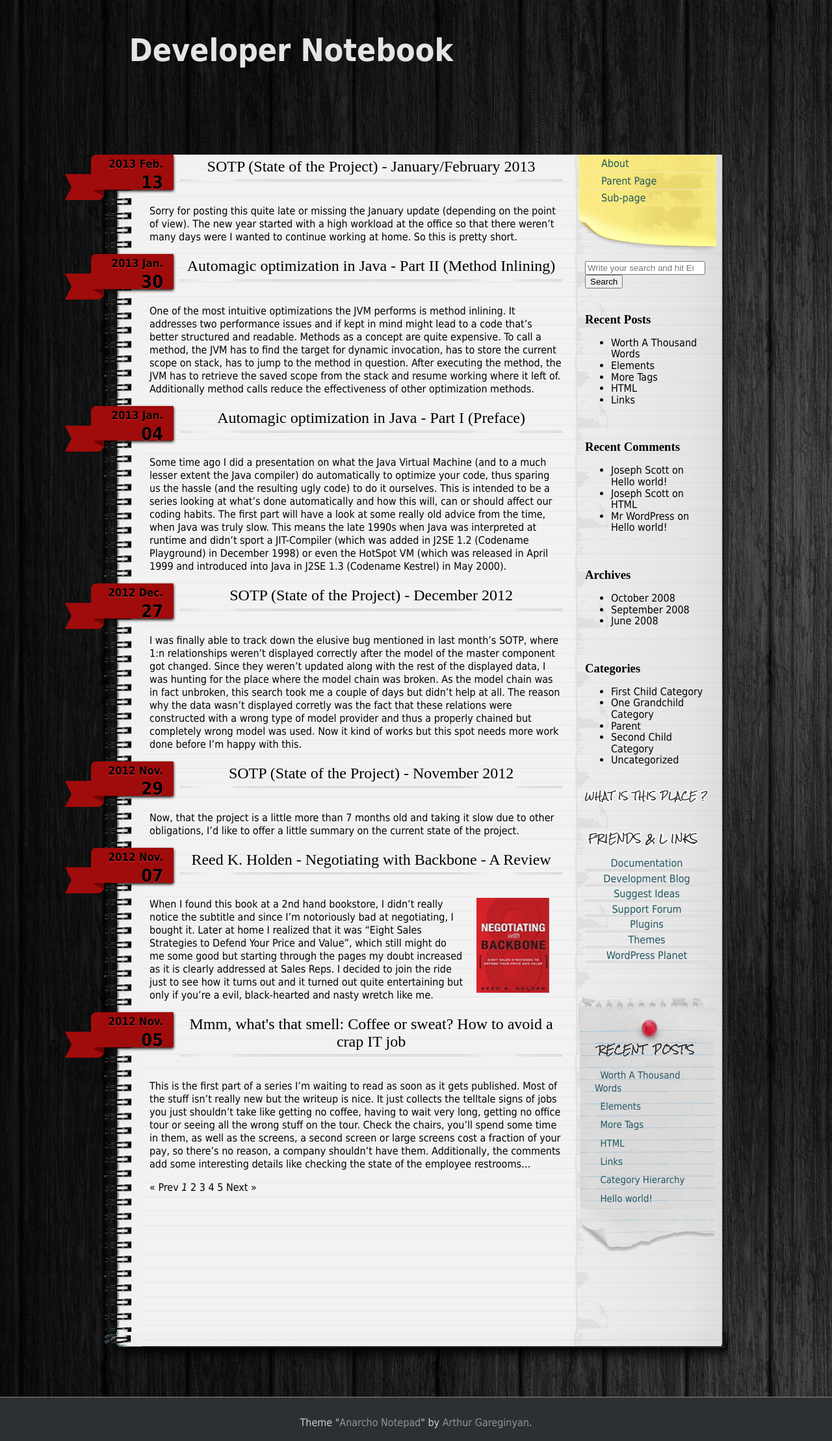
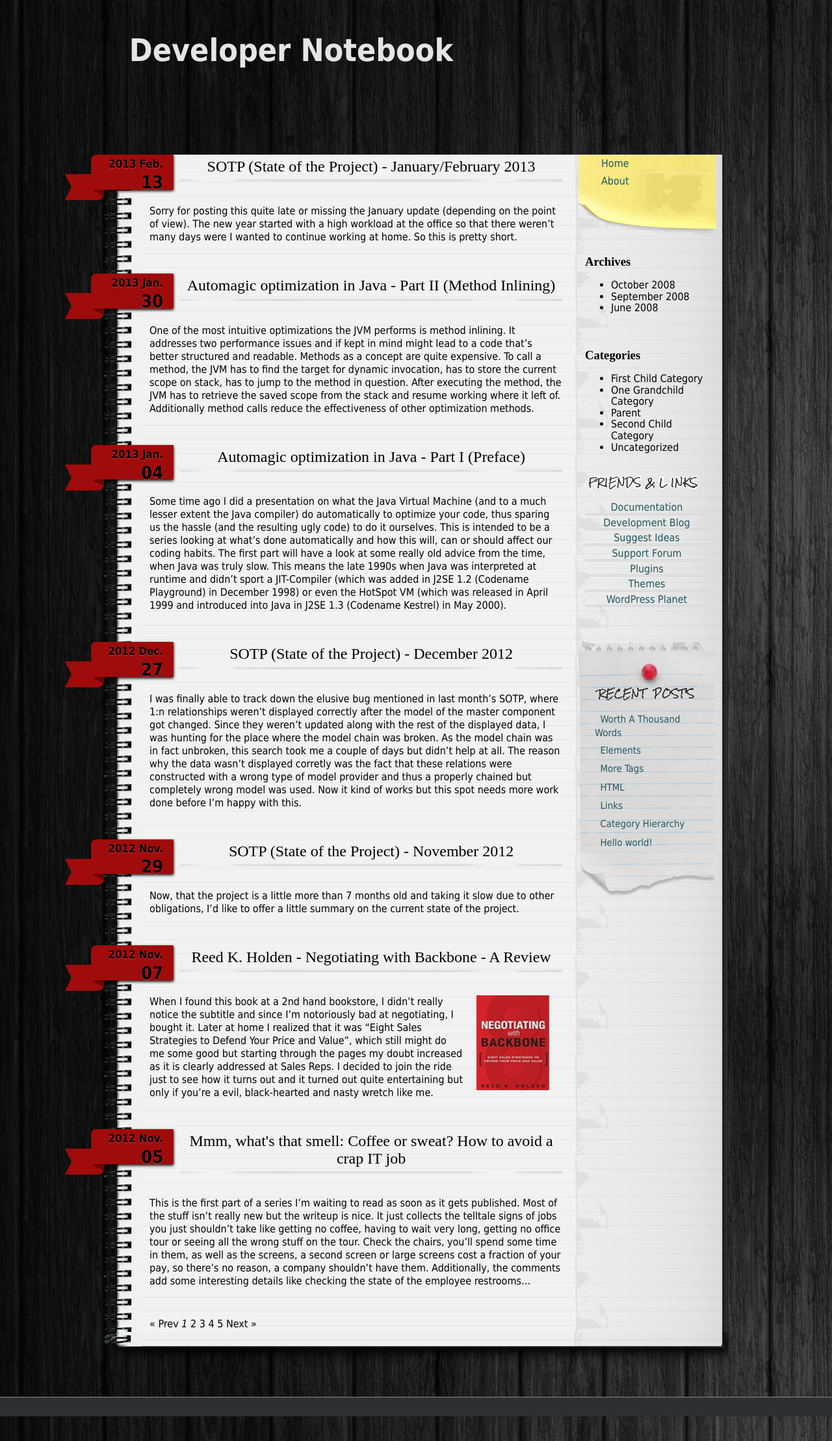
Before and after one commit to nicktar/nicktar.github.io, a Jekyll site: the page built from index.html, in a window 1280 px wide. Shown: the whole page at 65% size. Built offline with Jekyll 4.4.1, drawn with Linux system fonts in a browser that asks for light colours; the list of posts is cut into pages by our own code; comment, search, counter and statistics services are not loaded.

Commit message:
added some navigation, an about page and a couple of assets, cleaned the html a little

```diff
--- a/_layouts/default.html
+++ b/_layouts/default.html
@@ -13,7 +13,6 @@
 <link href='http://fonts.googleapis.com/css?family=Anonymous+Pro:400,700,400italic,700italic' rel='stylesheet' type='text/css'> -->
 <script src="{{ "/assets/html5.js" | absolute_url }}"></script>
 
-<style type="text/css">.recentcomments a{display:inline !important;padding:0 !important;margin:0 !important;}</style>
 <style type="text/css" id="custom-background-css">
     body.custom-background {
         background-image: url("{{ "/assets/background.png" | absolute_url }}");
@@ -31,7 +30,7 @@
 <header id="masthead" class="site-header" role="banner">
 
 	<div id="title">
-	  <a class="home-link" href="https://wp-themes.com/" title="Theme Preview" rel="home">
+	  <a class="home-link" href="/" rel="home">
 
 
 	    <h1 class="site-title">{{ site.name }}</h1>
@@ -41,6 +40,7 @@
 	</div>
 
 </header>
+<section id="content" role="main">
 
 {{ content }}
 
@@ -49,53 +49,29 @@
 <!--FOLLOW-->
     <div class="follow">
         <a href="http://click-to-follow.me/" target="_blank" rel="nofollow">
-            <img src="Theme%20Preview%20%E2%80%93%20Previewing%20Another%20WordPress%20Blog-Dateien/follow.png" alt="RSS">
+            <img src="/assets/follow.png" alt="RSS">
         </a>
     </div>
 <!--END-FOLLOW-->
 
 <!--YELLOW STICKER-->
 <nav class="yellow-sticker-middle">
-    <div class="menu"><ul>
-<li class="page_item page-item-2"><a href="https://wp-themes.com/?page_id=2">About</a></li>
-<li class="page_item page-item-46 page_item_has_children"><a href="https://wp-themes.com/?page_id=46">Parent Page</a>
-<ul class="children">
-	<li class="page_item page-item-49"><a href="https://wp-themes.com/?page_id=49">Sub-page</a></li>
+    <div class="menu">
+<ul>
+    <li class="page_item"><a href="/" >Home</a></li>
+    <li class="page_item"><a href="/about" >About</a></li>
+    <!-- li class="page_item page-item-46 page_item_has_children"><a href="">Parent Page</a>
+        <ul class="children">
+	    <li class="page_item page-item-49"><a href="">Sub-page</a></li>
+    </ul>
+    </li>-->
 </ul>
-</li>
-</ul></div>
+    </div>
 </nav>
 <div class="yellow-sticker-bottom"></div>
 <!--END-YELLOW STICKER-->
-
-<aside id="search-3" class="widget widget_search">
-<div id="search">
-<form role="search" method="get" class="search-form" action="https://wp-themes.com">
-	<label>
-		<span class="screen-reader-text">Search for:</span>
-		<input class="search-field" placeholder="Write your search and hit Enter" name="s" title="Search" type="search">
-	</label>
-	<input class="search-submit" value="Search" type="submit">
-</form>
-</div>
-</aside>		<aside id="recent-posts-3" class="widget widget_recent_entries">		<h3 class="widget-title">Recent Posts</h3>		<ul>
-					<li>
-				<a href="https://wp-themes.com/?p=19">Worth A Thousand Words</a>
-						</li>
-					<li>
-				<a href="https://wp-themes.com/?p=36">Elements</a>
-						</li>
-					<li>
-				<a href="https://wp-themes.com/?p=14">More Tags</a>
-						</li>
-					<li>
-				<a href="https://wp-themes.com/?p=8">HTML</a>
-						</li>
-					<li>
-				<a href="https://wp-themes.com/?p=6">Links</a>
-						</li>
-				</ul>
-		</aside>		<aside id="recent-comments-3" class="widget widget_recent_comments"><h3 class="widget-title">Recent Comments</h3><ul id="recentcomments"><li class="recentcomments"><span class="comment-author-link"><a href="http://josephscott.org/" rel="external nofollow" class="url">Joseph Scott</a></span> on <a href="https://wp-themes.com/?p=1#comment-509">Hello world!</a></li><li class="recentcomments"><span class="comment-author-link"><a href="http://joseph.randomnetworks.com/" rel="external nofollow" class="url">Joseph Scott</a></span> on <a href="https://wp-themes.com/?p=8#comment-2">HTML</a></li><li class="recentcomments"><span class="comment-author-link"><a href="http://wordpress.org/" rel="external nofollow" class="url">Mr WordPress</a></span> on <a href="https://wp-themes.com/?p=1#comment-1">Hello world!</a></li></ul></aside><aside id="archives-3" class="widget widget_archive"><h3 class="widget-title">Archives</h3>		<ul>
+<aside id="archives-3" class="widget widget_archive">
+<h3 class="widget-title">Archives</h3>		<ul>
 			<li><a href="https://wp-themes.com/?m=200810">October 2008</a></li>
 	<li><a href="https://wp-themes.com/?m=200809">September 2008</a></li>
 	<li><a href="https://wp-themes.com/?m=200806">June 2008</a></li>
@@ -113,13 +89,6 @@
 </li>
 		</ul>
 </aside>
-<!--ABOUT (WIDGET)-->
-    <div class="about-widget">
-        <p>
-                    </p>
-    </div>
-<!--END-ABOUT (WIDGET)-->
-
 
 <!--LINKS (WIDGET)-->
     <div class="links-widget">
@@ -201,10 +170,7 @@
 	  </div>
 
   <div class="footer">
-	<script type="text/javascript" src="Theme%20Preview%20%E2%80%93%20Previewing%20Another%20WordPress%20Blog-Dateien/smoothscroll.js"></script>
-<script type="text/javascript" src="Theme%20Preview%20%E2%80%93%20Previewing%20Another%20WordPress%20Blog-Dateien/wp-embed.js"></script>
-Theme "<a title="Theme page" target="_blank" href="http://mycyberuniverse.com/anarcho-notepad.html">Anarcho Notepad</a>" by <a title="Theme author" target="_blank" href="http://www.arthurgareginyan.com/">Arthur Gareginyan</a>.<br><a id="back-top" href="#top" style="display: none;"><i class="fa fa-arrow-up fa-lg"></i></a>    <br>
-  </div>
+	<script type="text/javascript" src="/assets/smoothscroll.js"></script>
 
 </footer>
 
--- /dev/null
+++ b/_layouts/static.html
@@ -0,0 +1,6 @@
+---
+layout: default
+---
+    <div class="col01">
+        {{ content }}
+    </div>
--- a/index.html
+++ b/index.html
@@ -1,13 +1,15 @@
 ---
 layout: default
 ---
-<section id="content" role="main">
 <div class="col01">
   {% for post in paginator.posts %}
     <article class="post type-post status-publish format-standard entry {% for tag in post.tags %}{{ tag }} {% endfor %}">
 
       <a href="{{ post.url }}">
-                    <div class="date-tab"><span class="month">{{ post.date | date: '%Y' }} {{ post.date | date: '%b' }}.</span><span class="day">{{ post.date | date: '%d' }}</span></div>
+        <div class="date-tab">
+          <span class="month">{{ post.date | date: '%Y' }} {{ post.date | date: '%b' }}.</span>
+          <span class="day">{{ post.date | date: '%d' }}</span>
+        </div>
       </a>
       <h1>
         <a href="{{ post.url }}" rel="bookmark" title="{{ post.title }}">{{ post.title }}</a>
@@ -16,6 +18,7 @@ layout: default
       <div class="post-inner">
           {{ post.excerpt }}
       </div>
+    </article>
   {% endfor %}
 
   <!-- Pagination links -->
@@ -44,7 +47,4 @@ layout: default
     {% endif %}
   </div>
 {% endif %}
-
-
-
 </div>
```
Also changed, not shown: about/index.md (added, +18 -0 lines), assets/avatar.jpg (added), assets/follow.png (added). Lines whose indentation alone changed are shown as unchanged.
